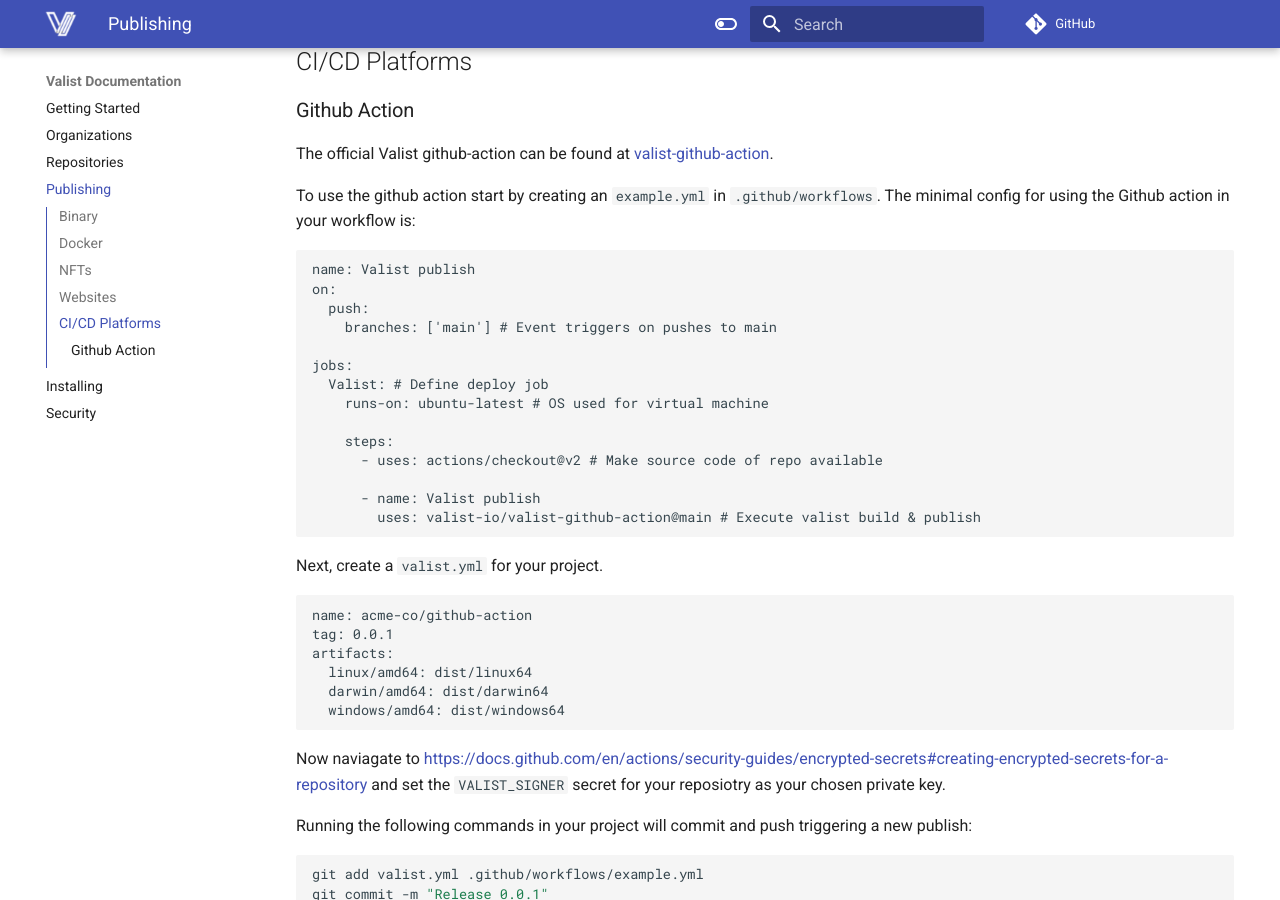
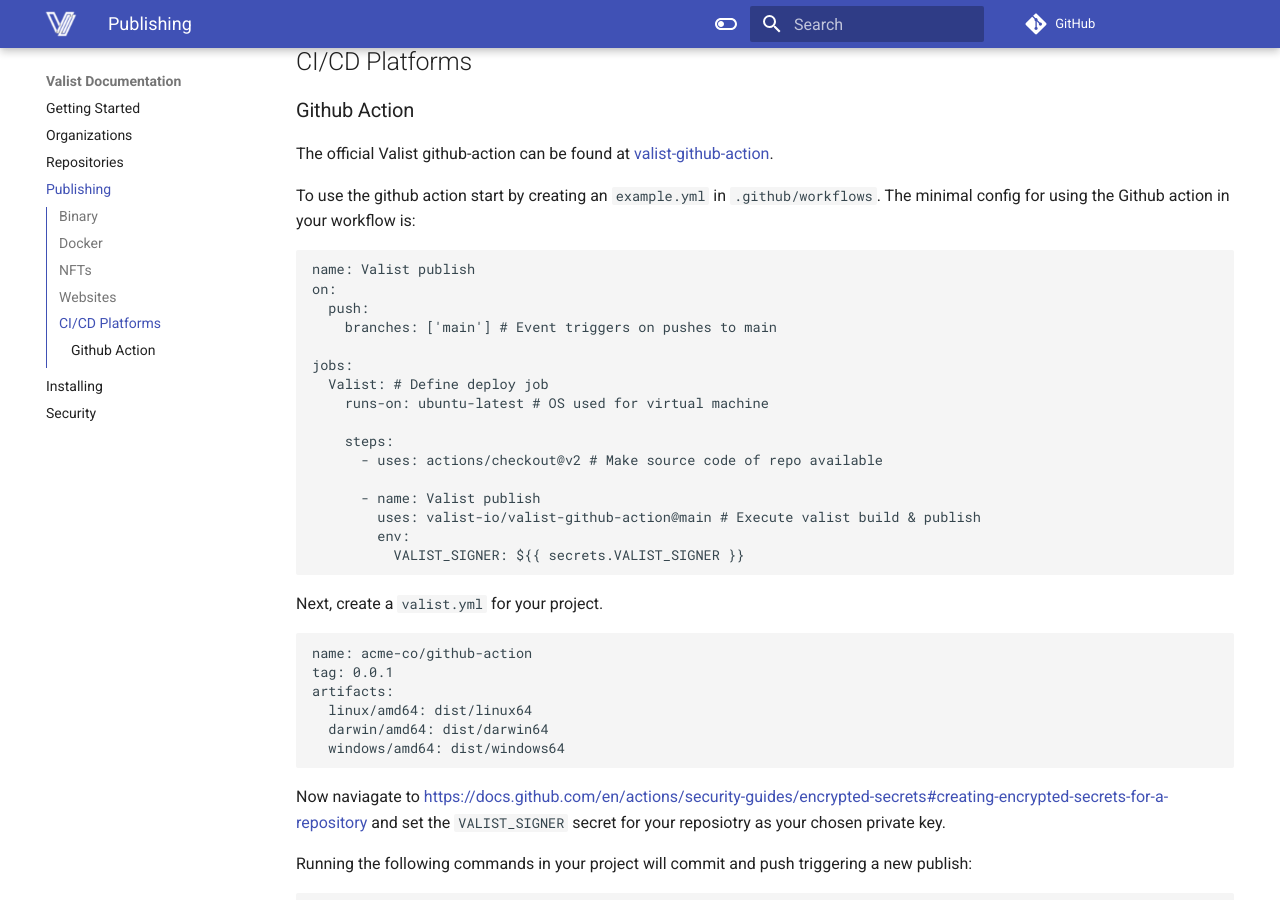
Before and after one commit to valist-io/valist-docs, an MkDocs documentation site: the page built from docs/src/publishing.md, in a window 1280 px wide and 900 px high, scrolled down 2517 px. Built offline with MkDocs 1.6.1 and Material for MkDocs 9.7.7, drawn with Linux system fonts in a browser that asks for light colours; comment, search, counter and statistics services are not loaded; some of the changed lines change nothing that is shown.

Commit message:
Update docs/src/publishing.md
Co-authored-by: Alec M. Wantoch <alec@valist.io>

````diff
--- a/docs/src/publishing.md
+++ b/docs/src/publishing.md
@@ -150,6 +150,8 @@
 
       - name: Valist publish
         uses: valist-io/valist-github-action@main # Execute valist build & publish
+        env:
+          VALIST_SIGNER: ${{ secrets.VALIST_SIGNER }}
 ```
 
 Next, create a `valist.yml` for your project.
````
